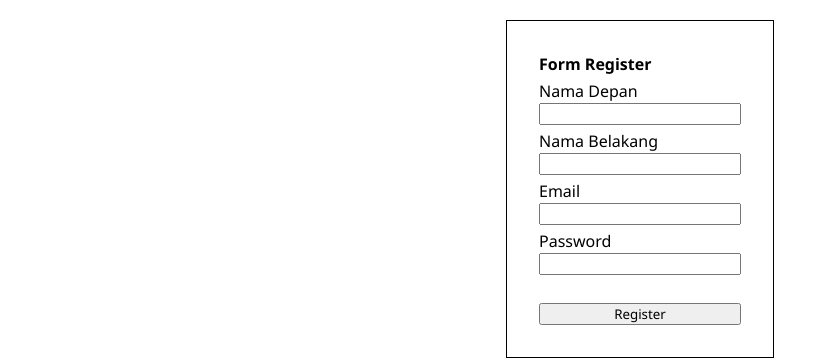
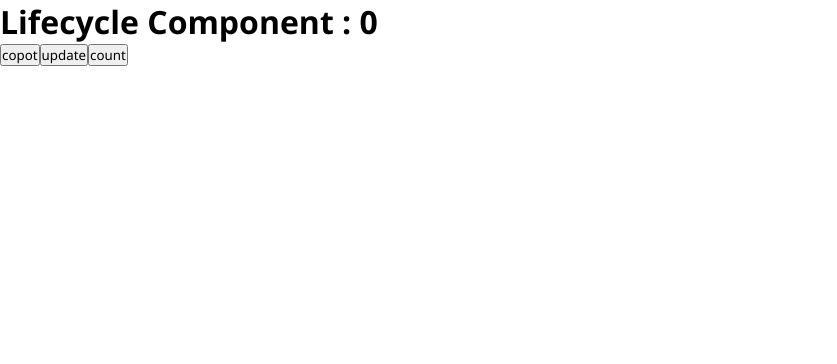
Before and after one commit to bengbengku/anggiat-reactjs, a React (Create React App) app: page / in a window 1280 px wide. Shown: the top 364 px of the page, without its empty margins (0-837 px from the left). Built offline with nearby package versions, Linux system fonts and the light colour scheme.

Commit message:
Added: Lifecycle Component Setup

```diff
--- a/src/App.js
+++ b/src/App.js
@@ -1,12 +1,13 @@
 // import Home from './pages/home'
 import { Routes, Route } from 'react-router-dom'
-import Form from './Materi/Form'
+import Lifecycle from './Materi/Lifecycle'
+// import Form from './Materi/Form'
 
 function App() {
   return (
     <div>
       <Routes>
-        <Route path='/' element={<Form />} exact />
+        <Route path='/' element={<Lifecycle />} exact />
       </Routes>
     </div>
   )
--- /dev/null
+++ b/src/Materi/Lifecycle/index.jsx
@@ -0,0 +1,24 @@
+import React from 'react'
+import Title from './pembahasan/Title'
+
+export default class Lifecycle extends React.Component {
+  state = {
+    name: 'Component',
+    view: true,
+    count: 0,
+  }
+  render() {
+    return (
+      <div>
+        {this.state.view && (
+          <Title name={this.state.name} count={this.state.count} />
+        )}
+        <button onClick={() => this.setState({ view: false })}>copot</button>
+        <button onClick={() => this.setState({ name: 'Class' })}>update</button>
+        <button onClick={() => this.setState({ count: this.state.count + 1 })}>
+          count
+        </button>
+      </div>
+    )
+  }
+}
--- /dev/null
+++ b/src/Materi/Lifecycle/pembahasan/Title.jsx
@@ -0,0 +1,60 @@
+import React from 'react'
+
+export default class Title extends React.Component {
+  constructor(props) {
+    super(props)
+    this.state = {
+      title: 'Lifecycle',
+    }
+    console.log('CONSTRUCTOR')
+  }
+
+  static getDerivedStateFromProps(props, state) {
+    console.log('get derived state from props')
+    console.log('props:', props)
+    console.log('state:', state)
+    console.groupEnd()
+    return null
+  }
+
+  shouldComponentUpdate(nextProps, nextState) {
+    console.group('SHOULD UPDATE')
+    console.log('nextProps:', nextProps)
+    console.log('nextState:', nextState)
+    console.log('this.props:', this.props)
+    console.log('this.state:', this.state)
+    console.groupEnd()
+    return true
+  }
+
+  render() {
+    console.log('RENDER')
+    return (
+      <div>
+        <h1>
+          {this.state.title} {this.props.name} : {this.props.count}
+        </h1>
+      </div>
+    )
+  }
+
+  getSnapshotBeforeUpdate(prevProps, prevState) {
+    console.group('getSnapshotBeforeUpdate')
+    console.log('prevProps', prevProps)
+    console.log('prevState', prevState)
+    console.groupEnd()
+    return null
+  }
+
+  componentDidMount() {
+    console.log('DID MOUNT')
+  }
+
+  componentDidUpdate() {
+    console.log('DID UPDATE')
+  }
+
+  componentWillUnmount() {
+    console.log('WILL UNMOUNT')
+  }
+}
```
